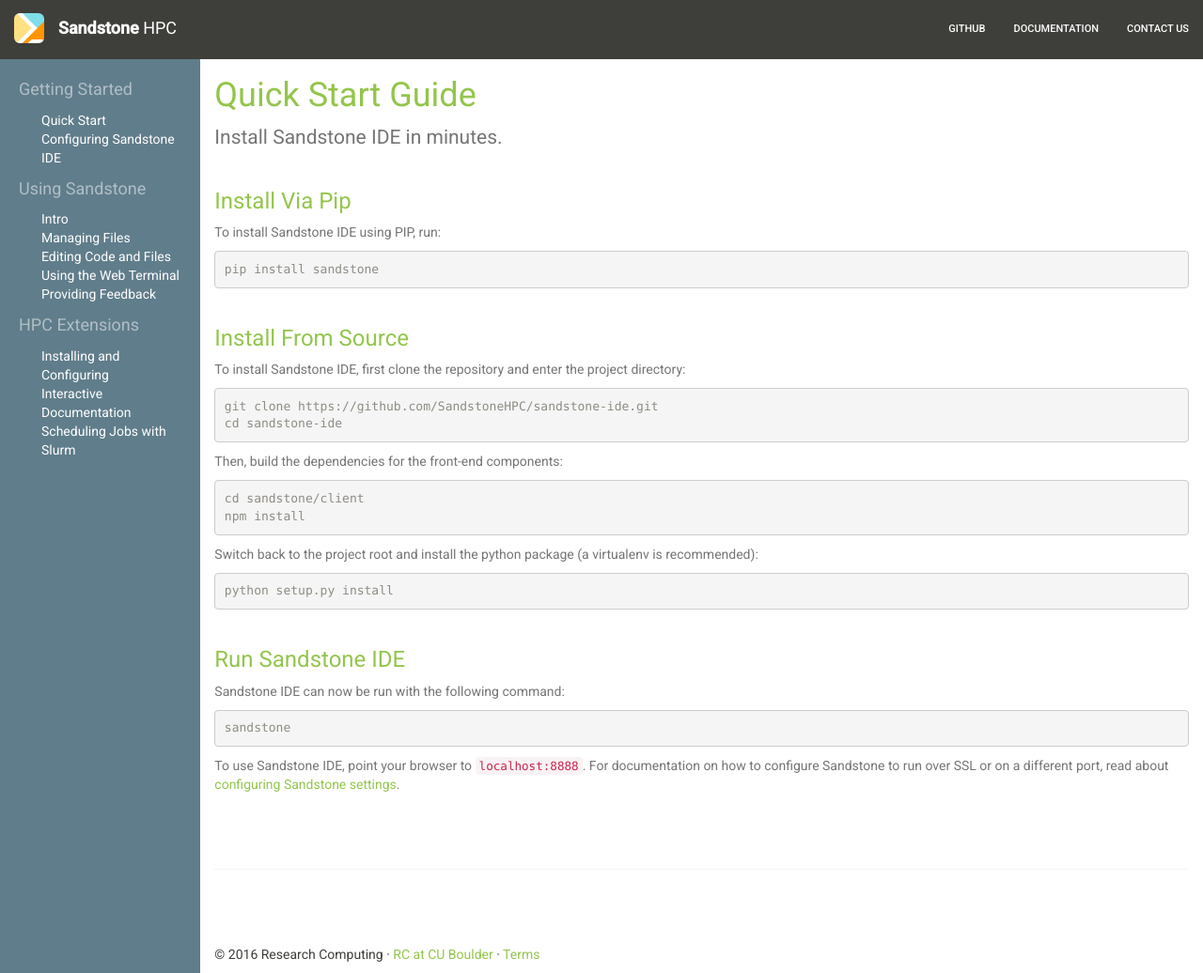
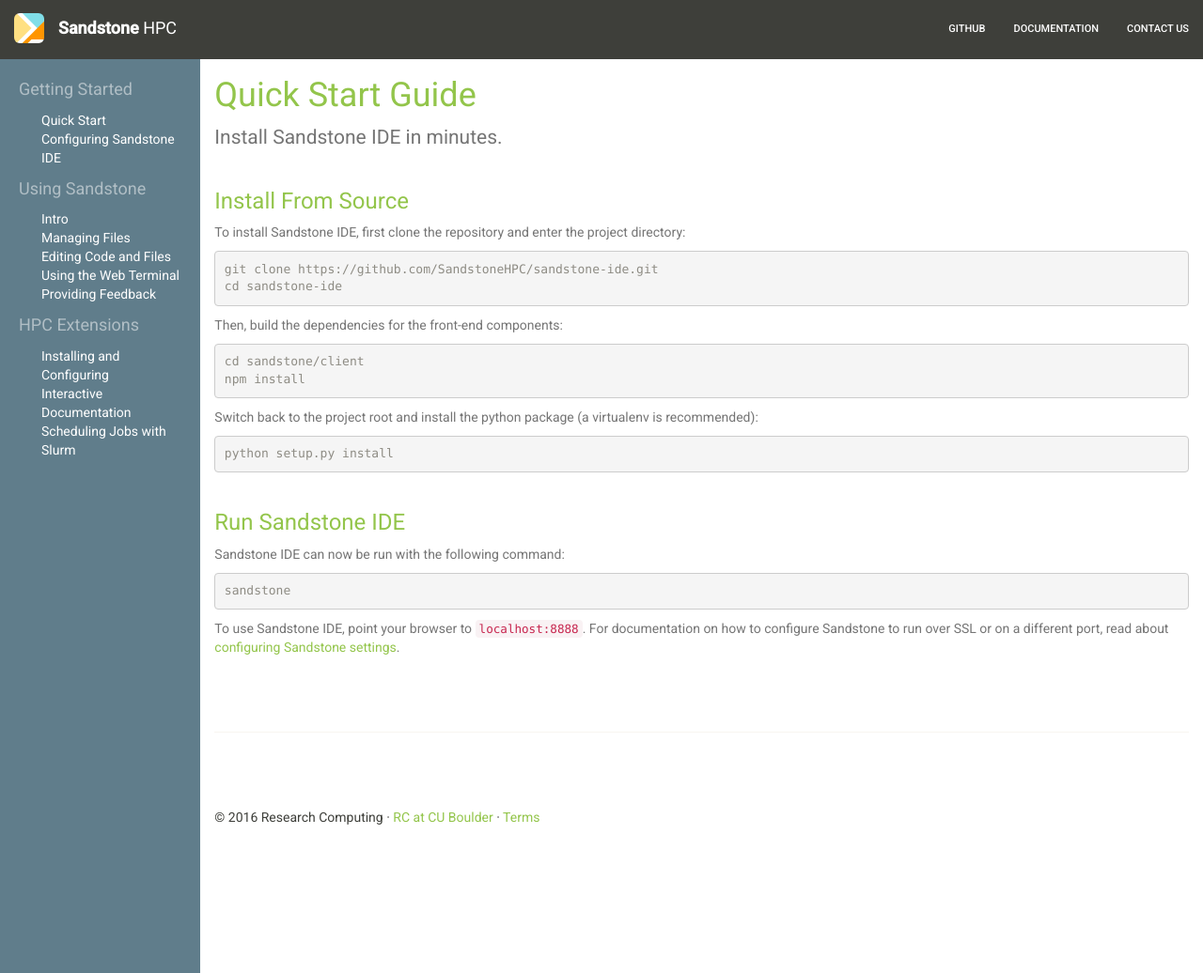
Before and after one commit to SandstoneHPC/sandstonehpc.github.io, a Jekyll site: the page built from _docs/quick-start.md, in a window 1280 px wide and 1036 px high. Shown: the whole window at 94% size. Built offline with Jekyll 4.4.1, drawn with Linux system fonts in a browser that asks for light colours; nearby versions of some CDN libraries; library files that are not in the unit come from our copies.

Commit message:
Activated analytics script, removed pip from install guide.

````diff
--- a/_docs/quick-start.md
+++ b/_docs/quick-start.md
@@ -4,13 +4,6 @@
 title: Quick Start Guide
 description: Install Sandstone IDE in minutes.
 ---
-
-### Install Via Pip
-To install Sandstone IDE using PIP, run:
-
-```
-pip install sandstone
-```
 
 ### Install From Source
 To install Sandstone IDE, first clone the repository and enter the project directory:
--- a/_includes/script.html
+++ b/_includes/script.html
@@ -1,3 +1,3 @@
 <script src="https://ajax.googleapis.com/ajax/libs/jquery/1.12.4/jquery.min.js"></script>
 <script src="https://maxcdn.bootstrapcdn.com/bootstrap/3.3.7/js/bootstrap.min.js"></script>
-<!-- <script src="/assets/js/analytics.js"></script> -->
+<script src="/assets/js/analytics.js"></script>
````
